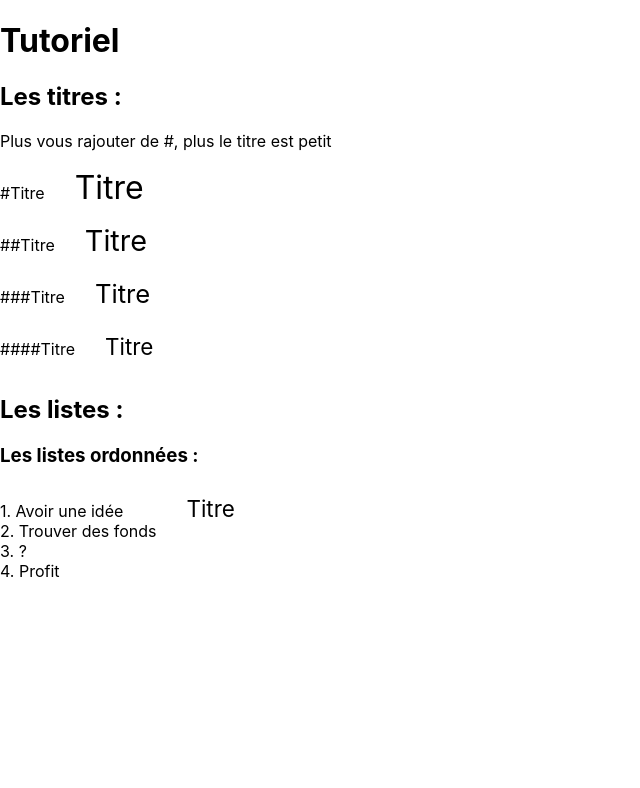
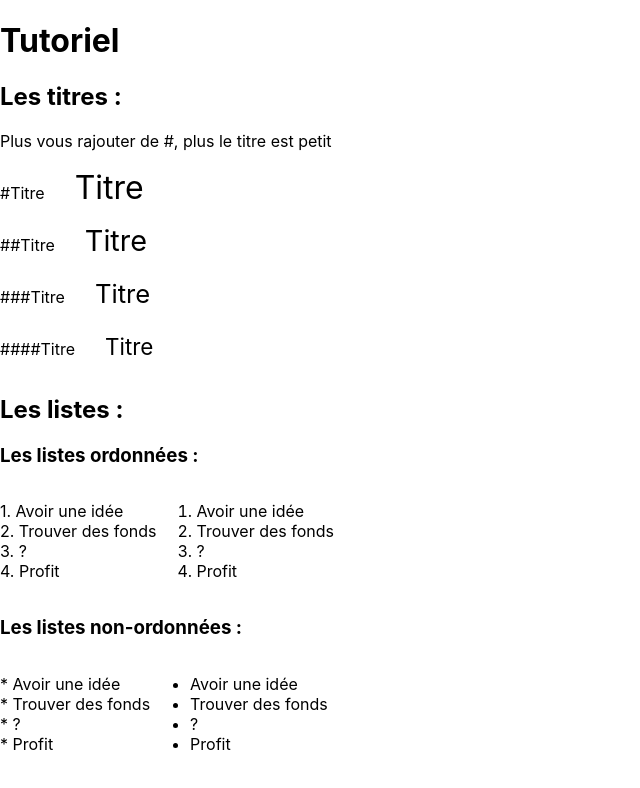
Before and after one commit to vicolatino/reims-0919-js-david-goodedit, a React (Create React App) app in the folder david_goodedit/: page / in a window 1280 px wide. Shown: the top 788 px of the page, without its empty margins (0-640 px from the left). Built offline with nearby package versions, Linux system fonts and the light colour scheme.

Commit message:
lists are added !

```diff
--- a/david_goodedit/src/components/Tutorial.jsx
+++ b/david_goodedit/src/components/Tutorial.jsx
@@ -33,7 +33,24 @@ function Tutorial() {
             <p>1. Avoir une idée<br />2. Trouver des fonds<br />
                 3. ?<br />4. Profit
             </p>
-            <p className='titleH4'>Titre</p>
+            <ol>
+              <li>Avoir une idée</li>
+              <li>Trouver des fonds</li>
+              <li>?</li>
+              <li>Profit</li>
+            </ol>
+          </div>
+          <h3>Les listes non-ordonnées :</h3>
+          <div className="transformation">
+            <p>* Avoir une idée<br />* Trouver des fonds<br />
+                * ?<br />* Profit
+            </p>
+            <ul>
+              <li>Avoir une idée</li>
+              <li>Trouver des fonds</li>
+              <li>?</li>
+              <li>Profit</li>
+            </ul>
           </div>
         </div>
       </div>
```
